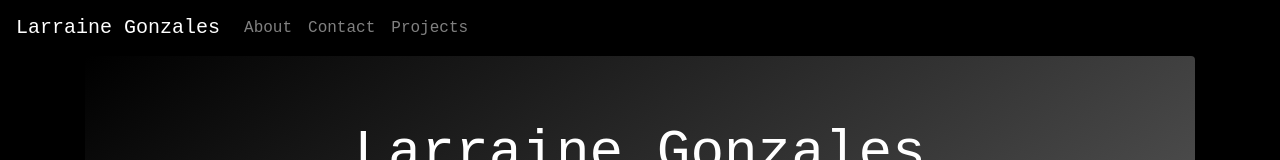
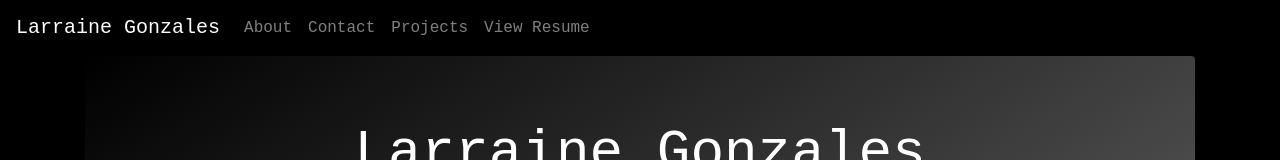
Before and after one commit to LarraineG/ReactPortfolio, a React (Create React App) app: page / in a window 1280 px wide. Shown: the top 160 px of the page. Built offline with nearby package versions, Linux system fonts and the light colour scheme; the HTML template or start-up script is replaced by a standard one.

Commit message:
adding pdf resume

```diff
--- a/package.json
+++ b/package.json
@@ -4,6 +4,7 @@
   "private": true,
   "homepage": "https://larraineg.github.io/ReactPortfolio/",
   "dependencies": {
+    "@pdftron/webviewer": "^7.2.0",
     "@testing-library/jest-dom": "^5.11.6",
     "@testing-library/react": "^11.2.0",
     "@testing-library/user-event": "^12.2.2",
--- a/public/index.html
+++ b/public/index.html
@@ -19,7 +19,6 @@
       Notice the use of %PUBLIC_URL% in the tags above.
       It will be replaced with the URL of the `public` folder during the build.
       Only files inside the `public` folder can be referenced from the HTML.
-
       Unlike "/favicon.ico" or "favicon.ico", "%PUBLIC_URL%/favicon.ico" will
       work correctly both with client-side routing and a non-root public URL.
       Learn how to configure a non-root public URL by running `npm run build`.
--- a/src/components/Navbar.js
+++ b/src/components/Navbar.js
@@ -36,6 +36,14 @@ function Navbar() {
                         >
                             Projects
                         </Link>
+                        </li>
+                    <li className="nav-item">
+                        <Link
+                            to="https://drive.google.com/file/d/1zoaFFFMmCdE7--WdnTZOv5tAPbsJe4iE/view"
+                            className={window.location.pathname === "ReactPortfolio/resume" ? "nav-link active" : "nav-link"}
+                        >
+                            View Resume
+                        </Link>
                     </li>
                 </ul>
             </div>
```
Also changed, not shown: 8 other files (tests, documents, lock files or other folders).
